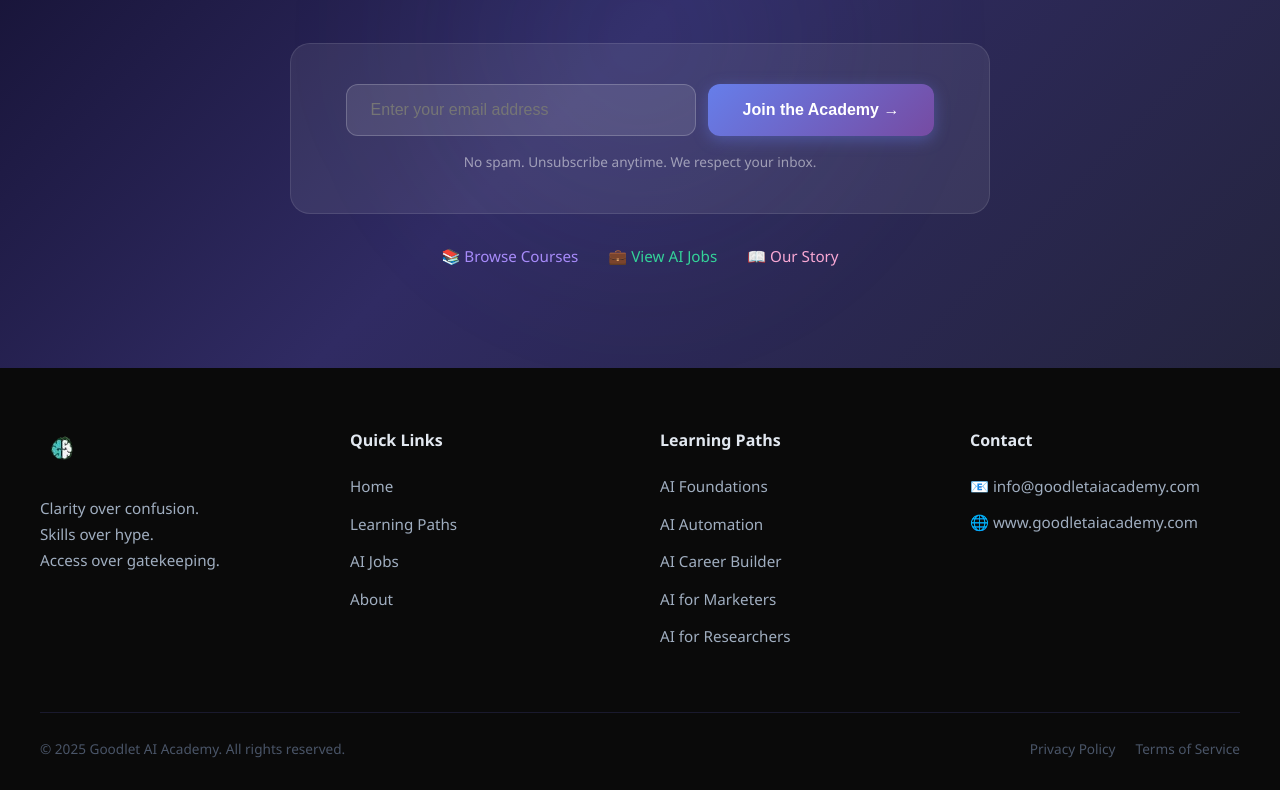
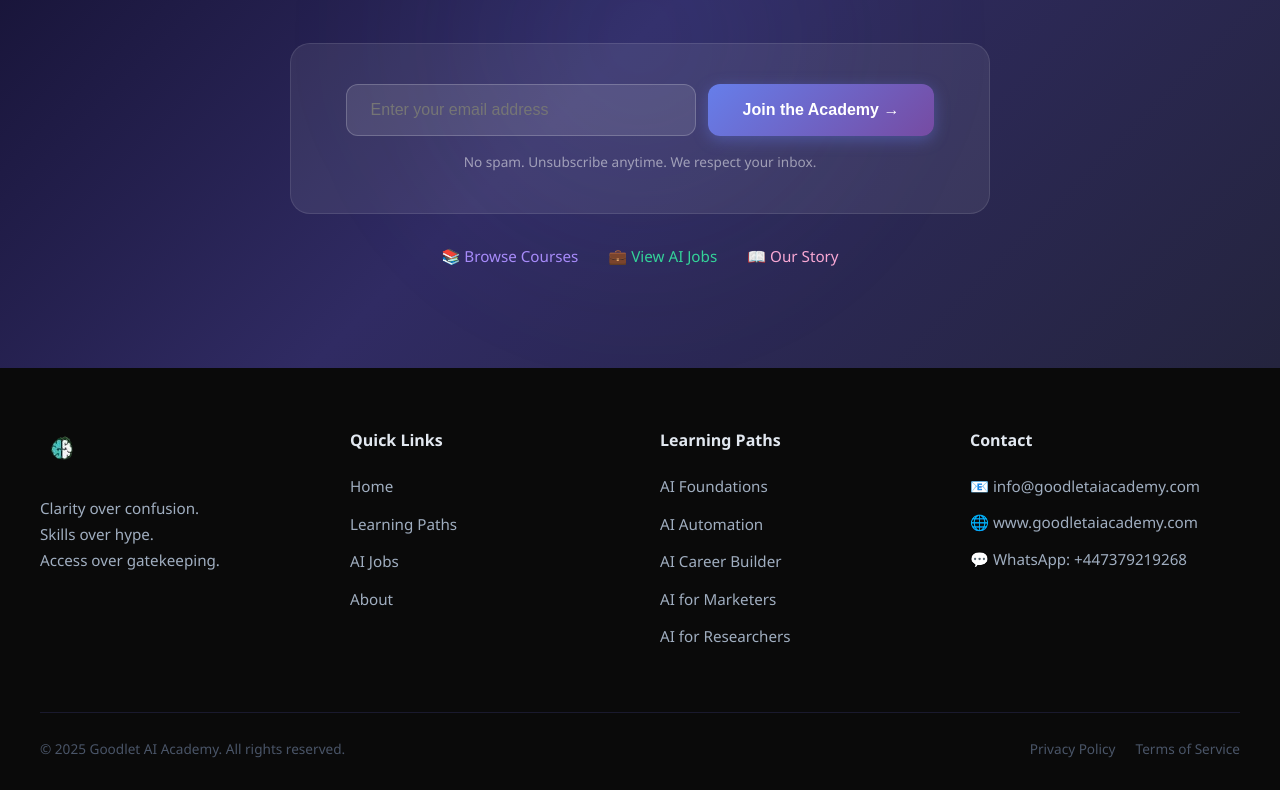
Before and after one commit to Prompterly/goodletai-academy, a Next.js app: page / in a window 1280 px wide. Shown: the part 6720-7510 px from the top of the page. Built offline with nearby package versions, Linux system fonts and the light colour scheme.

Commit message:
Add WhatsApp contact to footer

```diff
--- a/app/page.tsx
+++ b/app/page.tsx
@@ -1185,6 +1185,9 @@
                 <li style={{ marginBottom: '12px', color: '#a0aec0', fontSize: '0.95rem' }}>
                   🌐 www.goodletaiacademy.com
                 </li>
+                <li style={{ marginBottom: '12px', color: '#a0aec0', fontSize: '0.95rem' }}>
+                  💬 WhatsApp: +447379219268
+                </li>
               </ul>
             </div>
           </div>
```
